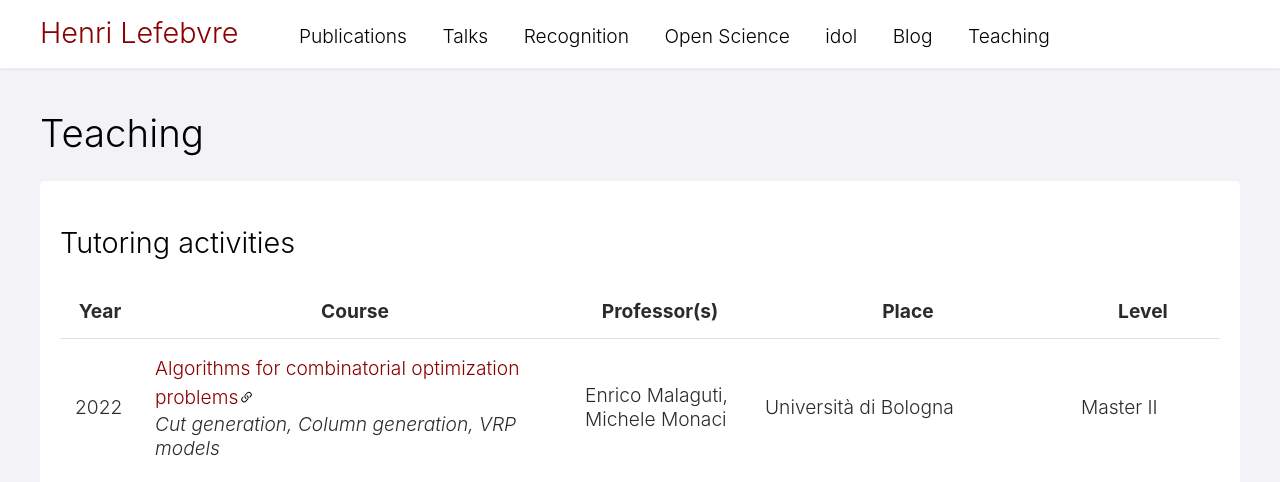
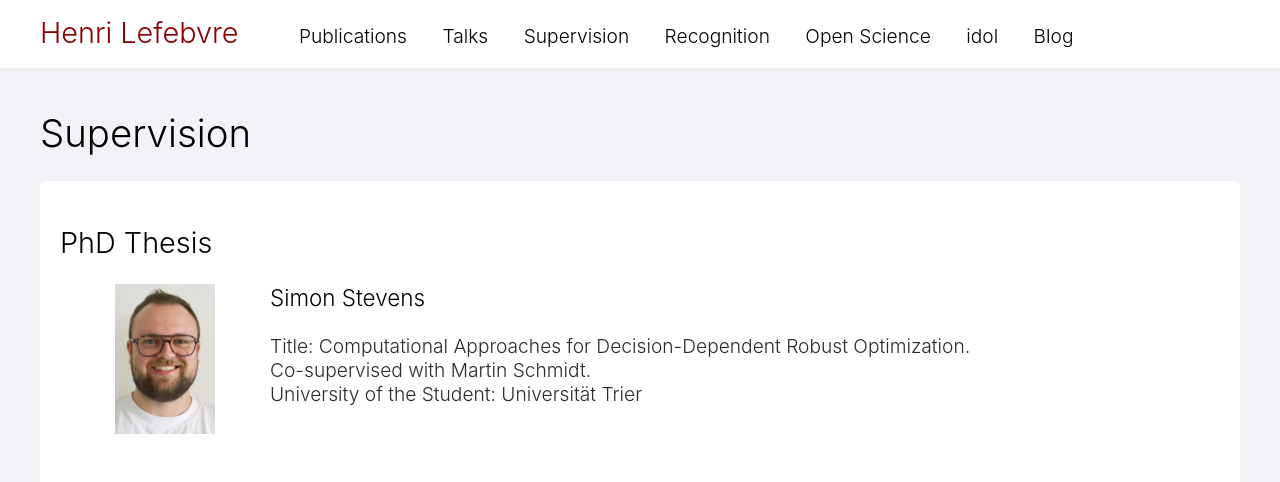
Before and after one commit to hlefebvr/hlefebvr.github.io, a Jekyll site: the page built from teaching.html, in a window 1280 px wide. Shown: the top 482 px of the page. Built offline with Jekyll 4.4.1, drawn with Linux system fonts in a browser that asks for light colours; nearby versions of some CDN libraries; a style sheet for code colours, icons or effects is not loaded; some of the changed text lies outside the part shown.

Commit message:
add supervision

```diff
--- a/_includes/header.html
+++ b/_includes/header.html
@@ -9,11 +9,11 @@
             <ul>
                 <li><a href="/publications.html">Publications</a></li>
                 <li><a href="/talks.html">Talks</a></li>
+                <li><a href="/teaching.html">Supervision</a></li>
                 <li><a href="/recognition.html">Recognition</a></li>
                 <li><a href="/open-science/">Open Science</a></li>
                 <li><a href="/idol" target="_blank">idol</a></li>
                 <li><a href="/blog.html">Blog</a></li>
-                <li><a href="/teaching.html">Teaching</a></li>
             </ul>
         </div>
     </div>
--- a/assets/css/design.css
+++ b/assets/css/design.css
@@ -445,3 +445,22 @@
     }
 
 }
+
+.supervised {
+    min-height: 170px;
+
+    div:first-child {
+
+        padding-left: 30px;
+        padding-right: 30px;
+        float: left;
+        width: 150px;
+        text-align: center;
+
+        img {
+            max-height: 150px;
+        }
+
+    }
+
+}
--- a/teaching.html
+++ b/teaching.html
@@ -1,10 +1,62 @@
 ---
 layout: page
-title: "Teaching"
+title: "Supervision"
 ---
 
-<h2>Tutoring activities</h2>
+<h2>PhD Thesis</h2>
 
+<div class="supervised">
+    <div>
+        <img src="assets/images/simon-stevens.jpeg" />
+    </div>
+    <p>
+        <h3>Simon Stevens</h3>
+        Title: Computational Approaches for Decision-Dependent Robust Optimization.<br />
+        Co-supervised with Martin Schmidt. <br />
+        University of the Student: Universität Trier
+    </p>
+</div>
+
+<h2>Master Thesis</h2>
+
+<div class="supervised">
+    <div>
+        <img src="https://profile-images.xing.com/images/cbb22b799408a93067ade70213b877ce-6/alexandra-dubrova.256x256.jpg" />
+    </div>
+    <p>
+        <h3>Alexandra Dubrova</h3>
+        Title: Solving Single-Leader-Multi-Disjoint-Follower Bilevel Problem using a Penalty Alternating Direction Method.<br />
+        Co-supervised with Martin Schmidt. <br />
+        University of the Student: Universität Trier
+    </p>
+</div>
+
+<h2>Master 1 Internships</h2>
+
+<div class="supervised">
+    <div>
+        <img src="https://media.licdn.com/dms/image/v2/C4D03AQE38fQGf8VB6A/profile-displayphoto-shrink_800_800/profile-displayphoto-shrink_800_800/0/1626630804502?e=1745452800&v=beta&t=_-5qBJWp87_i2OOLXtXfsbN4Q3PWTEnfETIGFaCLIUE" />
+    </div>
+    <p>
+        <h3>Charlotte Mangin</h3>
+        Title: Models and Algorithms for the Strip Packing with Deformable Items.<br />
+        Co-supervised with Enrico Malaguti and Michele Monaci. <br />
+        University of the Student: Université de Rennes I
+    </p>
+</div>
+<div class="supervised">
+    <div>
+        <img src="https://media.licdn.com/dms/image/v2/D4D03AQHV1P8wcpX1Eg/profile-displayphoto-shrink_800_800/profile-displayphoto-shrink_800_800/0/1694444944938?e=1745452800&v=beta&t=wZqwae74aCOovIfk69gKLT1O262yn6bNWtwm4XDOdy8" />
+    </div>
+    <p>
+        <h3>Chloé Guimberteau</h3>
+        Title: Models and Algorithms for the Strip Packing with Deformable Items.<br />
+        Co-supervised with Enrico Malaguti and Michele Monaci. <br />
+        University of the Student: Université de Bordeaux
+    </p>
+</div>
+
+<!--
 <p>
     <table>
         <tr>
@@ -27,34 +79,4 @@
         </tr>
     </table>
 </p>
-
-<h2>Internship supervision</h2>
-
-<p>
-    <table>
-        <tr>
-            <th style="width: 50px">Year</th>
-            <th style="width: 400px">Title/Mater</th>
-            <th style="width: 150px">Professor(s)</th>
-            <th>Student(s)</th>
-            <th>Level</th>
-            <th>Duration</th>
-        </tr>
-        <tr>
-            <td>2022</td>
-            <td>Strip packing with deformable items</td>
-            <td>Enrico Malaguti, Michele Monaci</td>
-            <td>Chloé Guimberteau (Université de Bordeaux)</td>
-            <td>Master I</td>
-            <td>4 months</td>
-        </tr>
-        <tr>
-            <td>2020</td>
-            <td>Benders decomposition: Application to optimization under uncertainty</td>
-            <td>Enrico Malaguti, Michele Monaci</td>
-            <td>Charlotte Mangin (Université de Rennes I)</td>
-            <td>Master I</td>
-            <td>4 months</td>
-        </tr>
-    </table>
-</p>
+-->
```
Also changed, not shown: assets/images/simon-stevens.jpeg (added).
